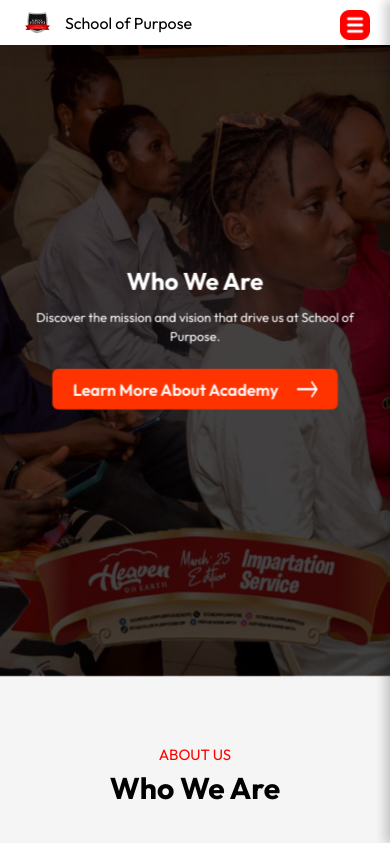
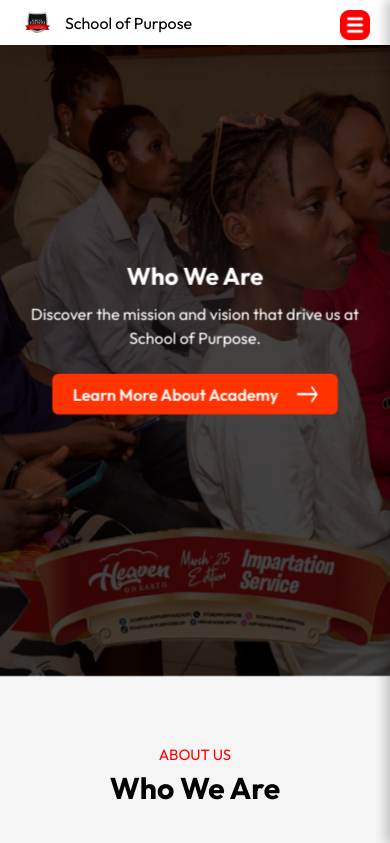
Before and after one commit to DuoDduo/Purpose-Academy, a React (Vite) app: page /about in a window 390 px wide. Shown: the top 843 px of the page. Built offline with nearby package versions, Linux system fonts and the light colour scheme.

Commit message:
increased font size

```diff
--- a/src/components/Hero/Hero.css
+++ b/src/components/Hero/Hero.css
@@ -115,11 +115,11 @@
 
 /* ───────── Media Queries ───────── */
 @media (max-width: 850px) {
-    .hero-text h1 { font-size: clamp(1rem, 7vw, 2rem); }
+    .hero-text h1 { font-size: clamp(1.2rem, 7vw, 2rem); }
 }
 
 @media (max-width: 650px) {
     .hero-text h1 { font-size: 1.5rem; }
-    .hero-text p  { font-size: 0.8rem; margin: 12px auto 24px; }
+    .hero-text p  { font-size: 1rem; margin: 12px auto 24px; }
     .hero .btn    { font-size: 1rem; padding: 10px 20px; }
 }
```
